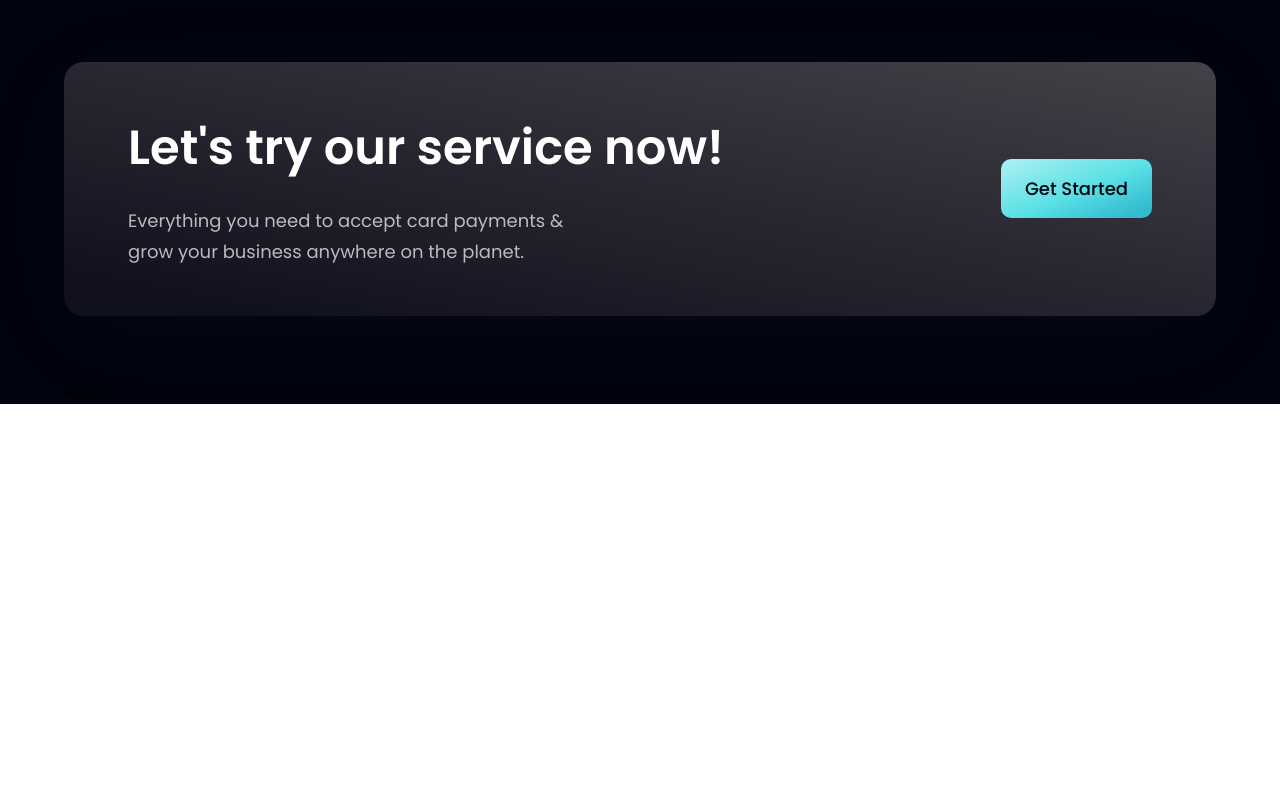
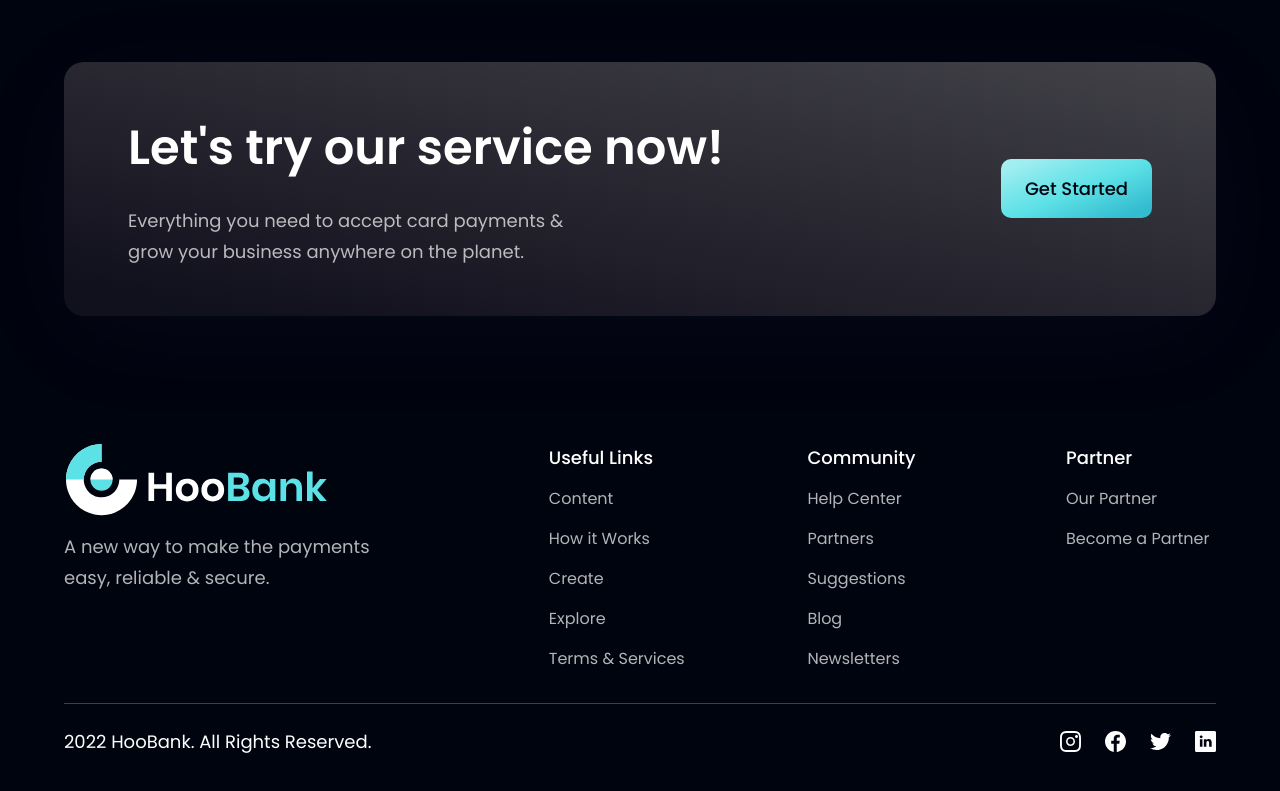
Before and after one commit to msaadhassan00/Modern-Bank-Website, a React (Vite) app: page / in a window 1280 px wide. Shown: the part 4082-4873 px from the top of the page. Before the commit the page ends 4486 px from the top, so only its background shows below. Built offline with nearby package versions, Linux system fonts and the light colour scheme.

Commit message:
Completed Footer Component

```diff
--- a/src/components/Footer.jsx
+++ b/src/components/Footer.jsx
@@ -1,9 +1,62 @@
-import React from 'react'
+import React from "react";
+import styles from "../style";
+import { logo } from "../assets";
+import { footerLinks, socialMedia } from "../constants";
 
-const Footer = () => {
-  return (
-    <div>Footer</div>
-  )
-}
+const Footer = () => (
+  <section className={`${styles.flexCenter} ${styles.paddingY} flex-col`}>
+    <div className={`${styles.flexStart} md:flex-row flex-col mb-8 w-full`}>
+      <div className="flex-1 flex flex-col justify-start mr-10">
+        <img
+          src={logo}
+          alt="logo"
+          className="w-[266px] h-[72px] object-contain"
+        />
+        <p className={`${styles.paragraph} max-w-[310px] mt-4`}>
+          A new way to make the payments easy, reliable & secure.
+        </p>
+      </div>
 
-export default Footer
+      <div className="flex-[1.5] w-full flex flex-row justify-between flex-wrap md:mt-0 mt-10">
+        {footerLinks.map((footerLink) => (
+          <div
+            key={footerLink.key}
+            className="flex flex-col ss:my-0 my-4 min-w-[150px]"
+          >
+            <h4 className="font-poppins font-medium text-[18px] leading-[27px] text-white">
+              {footerLink.title}
+            </h4>
+            <ul className="list-none mt-4">
+              {footerLink.links.map((link, index) => (
+                <li
+                  key={link.name}
+                  className={`font-poppins font-normal text-[16px] leading-[24px] text-dimWhite
+                            hover:text-secondary cursor-pointer ${
+                              index !== footerLink.links.length - 1
+                                ? "mb-4"
+                                : "mb-0"
+                            }`}
+                >
+                  {link.name}
+                </li>
+              ))}
+            </ul>
+          </div>
+        ))}
+      </div>
+    </div>
+
+    <div className="w-full flex justify-between items-center md:flex-row flex-col pt-6 border-t-[1px] border-t-[#3F3E45]">
+      <p className="font-poppins font-normal text-center text-[18px] leading-[27px] text-white">2022 HooBank. All Rights Reserved.</p>
+      <div className="flex flex-row md:mt-0 mt-6">
+            {socialMedia.map((social,index)=>(
+              <img key={social.id} src={social.icon} alt='social_media'
+                className={`w-[21px] h-[21px] object-contain cursor-pointer ${index !== socialMedia.length - 1 ? 'mr-6' : 'mr-0'}`}
+              />
+            ))}
+      </div>
+    </div>
+  </section>
+);
+
+export default Footer;
```
